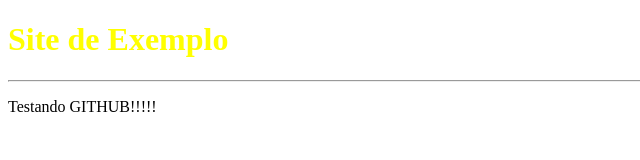
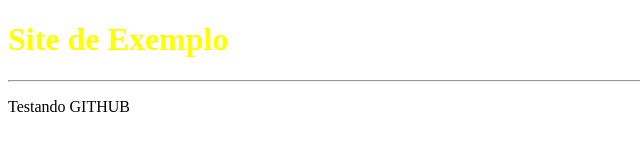
Before and after one commit to RodolfoBispo997/projeto-site, a plain HTML site: page index.html in a window 1280 px wide. Shown: the full height of the page, 0-640 px from the left. Drawn offline with Linux system fonts and the light colour scheme.

Commit message:
update index.html

```diff
--- a/index.html
+++ b/index.html
@@ -9,6 +9,6 @@
 <body>
     <h1 class="c">Site de Exemplo</h1>
     <hr>
-    <p>Testando GITHUB!!!!!</p>
+    <p>Testando GITHUB</p>
 </body>
 </html>
```
